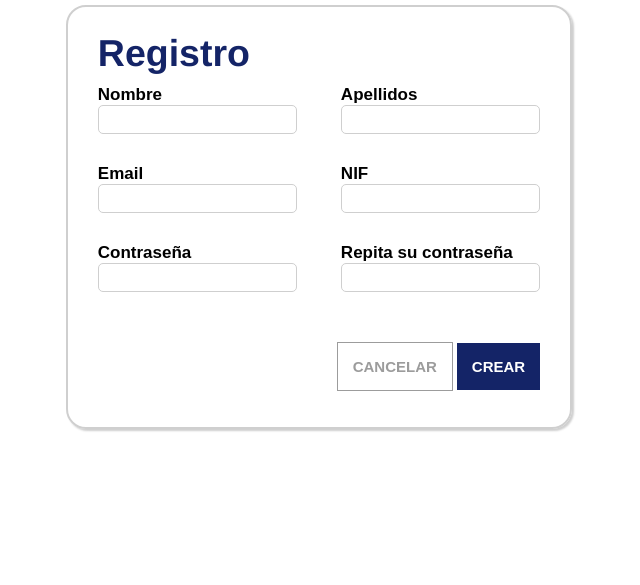
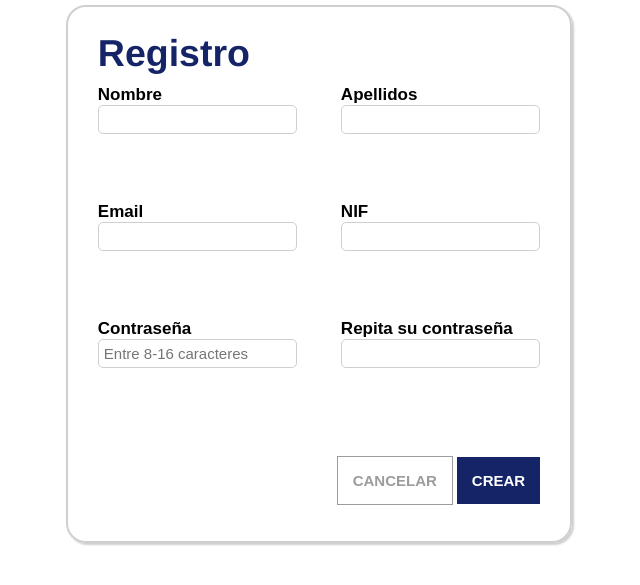
Before and after one commit to javiervelnie/Academa_Probatus, a PHP site: page /Academa_Probatus/registro.php in a window 1280 px wide. Shown: the part 169-754 px from the top of the page, without its empty margins (321-961 px from the left). Run offline with PHP 8.4, Linux system fonts and the light colour scheme.

Commit message:
arreglado ya muestra bien si hay errores en el registro

```diff
--- a/dist/css/registro.css
+++ b/dist/css/registro.css
@@ -55,6 +55,7 @@ input{
 }
 
 .derecha{
+    margin-top: 0;
     padding-right: 20px;
 }
 
@@ -91,3 +92,15 @@ input{
     border: 1px solid rgb(156, 156, 156);
     cursor: pointer;
 }
+
+.errores{
+    padding: 10px 0px 10px 0px;
+}
+.errores p{
+    margin: 0;
+    color: red;
+}
+.noHayErrores{
+    visibility: hidden;
+    color: white;
+}
--- a/registro.php
+++ b/registro.php
@@ -63,7 +63,7 @@ if (isset($_POST['btn_crear'])) {
             $msg_error_dni = "NIF no valido.\n";
         }
         if (!$password_check) {
-            $msg_error_password_check = "Contraseña no valida. Min una mayuscula y minuscula. Puede contener simbolos.\n";
+            $msg_error_password_check = "Mayus, Min y Num\n";
         }
         if (!$password_equal) {
             $msg_error_password_equal = "Las contraseñas no son iguales.\n";
@@ -98,33 +98,33 @@ if (isset($_POST['btn_crear'])) {
             <div class="columna">
                 <div class="datos derecha">
                     <label>Nombre</label><input type="text" name="nombre" required="true">
-                    <?php echo "$msg_error_nombre" ?>
+                    <div class="errores"><p><?php echo "$msg_error_nombre" ?></p></div>
                 </div>
                 <div class="datos izquierda">
                     <label>Apellidos</label><input type="text" name="apellidos" required="true">
-                    <?php echo "$msg_error_apellidos" ?>
+                    <div class="errores"><p><?php echo "$msg_error_apellidos" ?></p></div>
                 </div>
             </div>
 
             <div class="columna">
                 <div class="datos derecha">
                     <label>Email</label><input type="text" name="email" required="true">
-                    <?php echo "$msg_error_email" ?>
+                    <div class="errores"><p><?php echo "$msg_error_email" ?></p></div>
                 </div>
                 <div class="datos izquierda">
                     <label>NIF</label><input type="text" name="dni" required="true">
-                    <?php echo "$msg_error_dni" ?>
+                    <div class="errores"><p><?php echo "$msg_error_dni" ?></p></div>
                 </div>
             </div>
 
             <div class="columna">
                 <div class="datos derecha">
-                    <label>Contraseña</label><input type="password" name="password1" required="true">
-                    <?php echo "$msg_error_password_check" ?>
+                    <label>Contraseña</label><input type="password" name="password1" placeholder="Entre 8-16 caracteres" required="true">
+                    <div class="errores"><p><?php echo "$msg_error_password_check" ?></p></div>
                 </div>
                 <div class="datos izquierda">
                     <label>Repita su contraseña</label><input type="password" name="password2" required="true">
-                    <?php echo "$msg_error_password_equal" ?>
+                    <div class="errores"><p><?php echo "$msg_error_password_equal" ?></p></div>
                 </div>
             </div>
 
```
Also changed, not shown: dist/js/registro.js.
